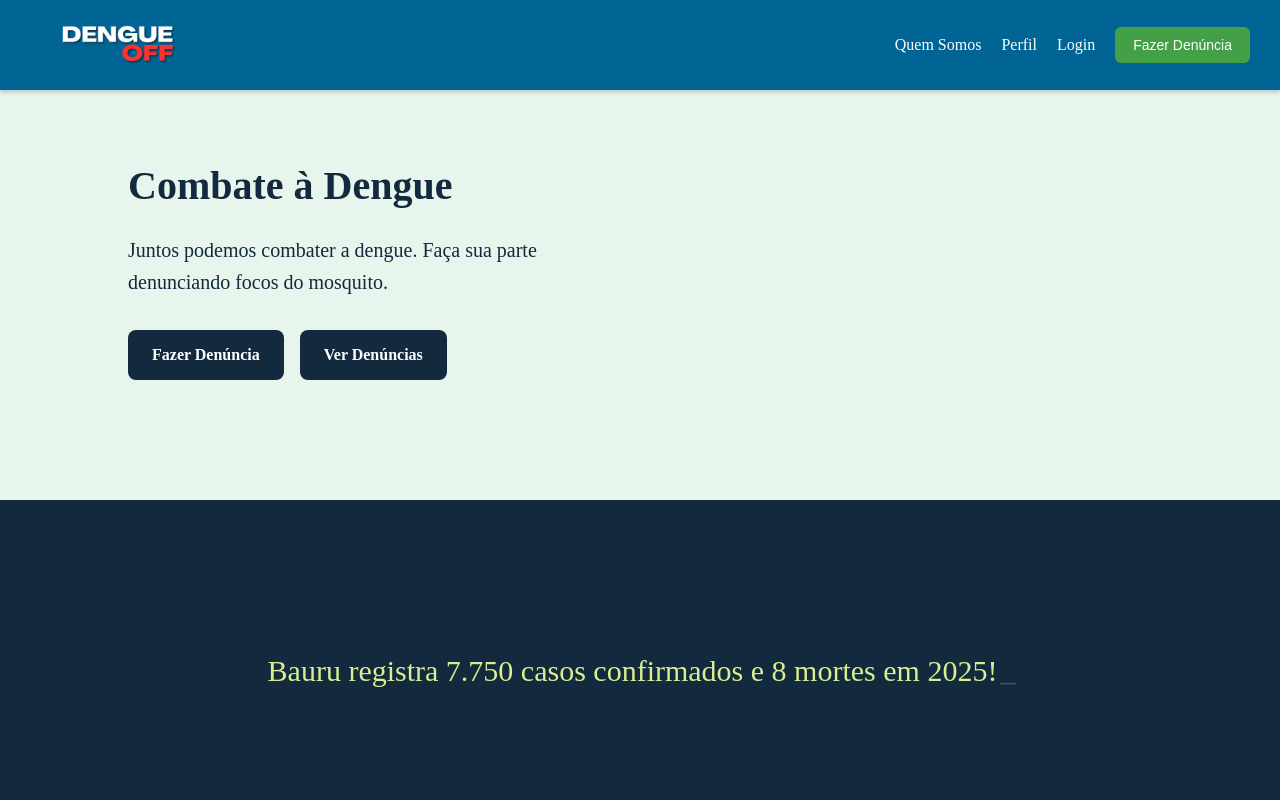
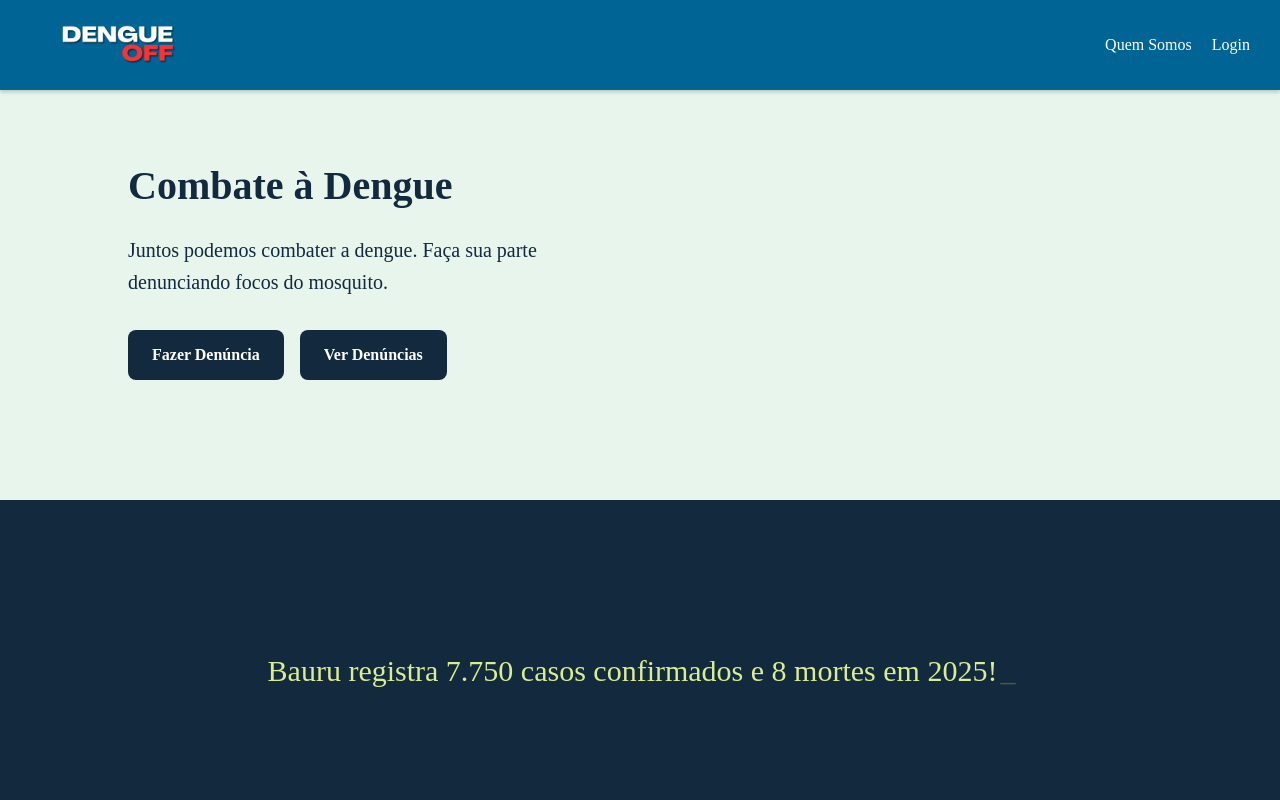
Before and after one commit to phlgoncalves/Projeto_Integrador, a React (Vite) app in the folder frontend/: page / in a window 1280 px wide. Shown: the top 800 px of the page. Built offline with nearby package versions, Linux system fonts and the light colour scheme; a web font is replaced by a local one.

Commit message:
Finalização das paginas e renderização do login

```diff
--- a/frontend/src/components/Header/index.tsx
+++ b/frontend/src/components/Header/index.tsx
@@ -1,8 +1,18 @@
-// import Menu from "../Menu";
 import Dengueimg from "../../assets/logo-white.png";
 import { Link } from "react-router-dom";
+import { useContext } from "react";
+import { UsuarioLogadoContext } from "../../contexts/contextAuth";
 
 function Header() {
+  const usuarioCtx = useContext(UsuarioLogadoContext);
+
+  const handleLogout = () => {
+    if (usuarioCtx) {
+      usuarioCtx.logout();
+      // Redireciona para a página inicial após logout (opcional)
+      window.location.href = "/"; // Usamos window.location para recarregar a página e limpar estados
+    }
+  };
 
   return (
     <header className="top-header">
@@ -12,20 +22,63 @@ function Header() {
         </Link>
       </div>
 
+      <nav className="nav-links">
+        <Link to="/quem-somos">Quem Somos</Link>
 
-  <nav className ="nav-links">
-    <a href="quem-somos">Quem Somos</a>
-    <a href="perfil">Perfil</a>
-    <a href="login">Login</a>
-    <button id="btnDenunciaHeader"><a href="denuncia">Fazer Denúncia</a></button>
+        {/* Mostra Perfil e Denúncia apenas se estiver logado */}
+        {usuarioCtx?.isLogged ? (
+          <>
+            <Link to="/perfil">Perfil</Link>
+            <Link to="/denuncia">Fazer Denúncia</Link>
+            <button onClick={handleLogout} className="logout-button">
+              Sair
+            </button>
+          </>
+        ) : (
+          <Link to="/login">Login</Link>
+        )}
       </nav>
     </header>
   );
 }
 
-// Não apagar, vou usar na sala para refatoração
-// {usuarioCtx?.isLogged && (
-//     <Link to="/perfil" className="header-link">Perfil</Link>
-// )}
+export default Header;
 
-export default Header;
+// // import Menu from "../Menu";
+// import { useContext } from "react";
+// import Dengueimg from "../../assets/logo-white.png";
+// import { Link } from "react-router-dom";
+// import { UsuarioLogadoContext } from "../../contexts/contextAuth";
+
+// function Header() {
+//   const usuarioCtx = useContext(UsuarioLogadoContext);
+
+
+//   return (
+//     <header className="top-header">
+//       <div>
+//         <Link to="/">
+//           <img src={Dengueimg} alt="Logo Dengue" className="logo-img" />
+//         </Link>
+//       </div>
+
+
+//       <nav className="nav-links">
+//         <Link to="/quem-somos">Quem Somos</Link>
+
+//         {usuarioCtx?.isLogged && (
+//           <>
+//             <Link to="/perfil">Perfil</Link>
+//             <Link to="/denuncia">Fazer Denúncia</Link>
+//           </>
+//         )}
+
+//         {!usuarioCtx?.isLogged && (
+//           <Link to="/login">Login</Link>
+//         )}
+//       </nav>
+//     </header>
+//   );
+// }
+
+// export default Header;
```
Lines whose indentation alone changed are shown as unchanged.
